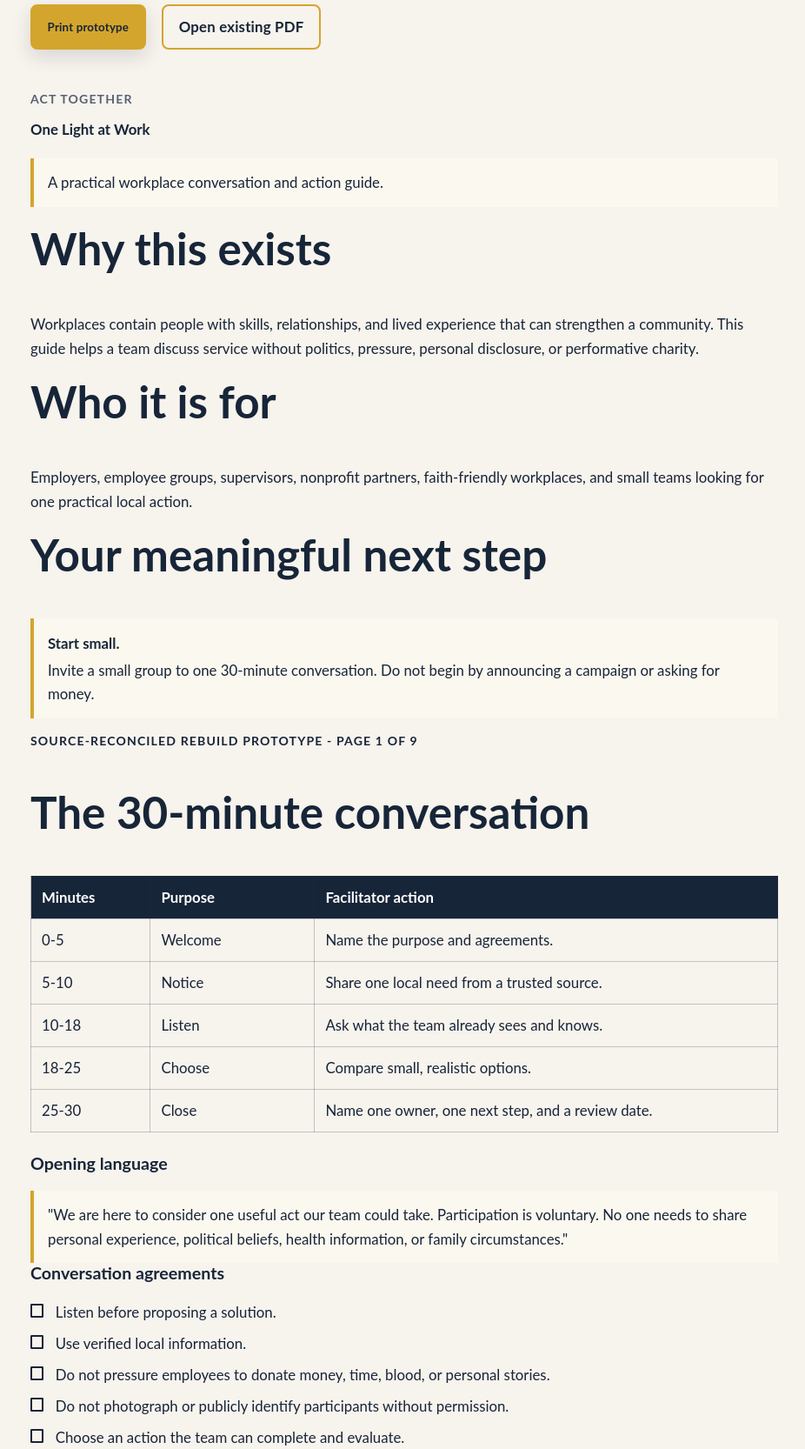
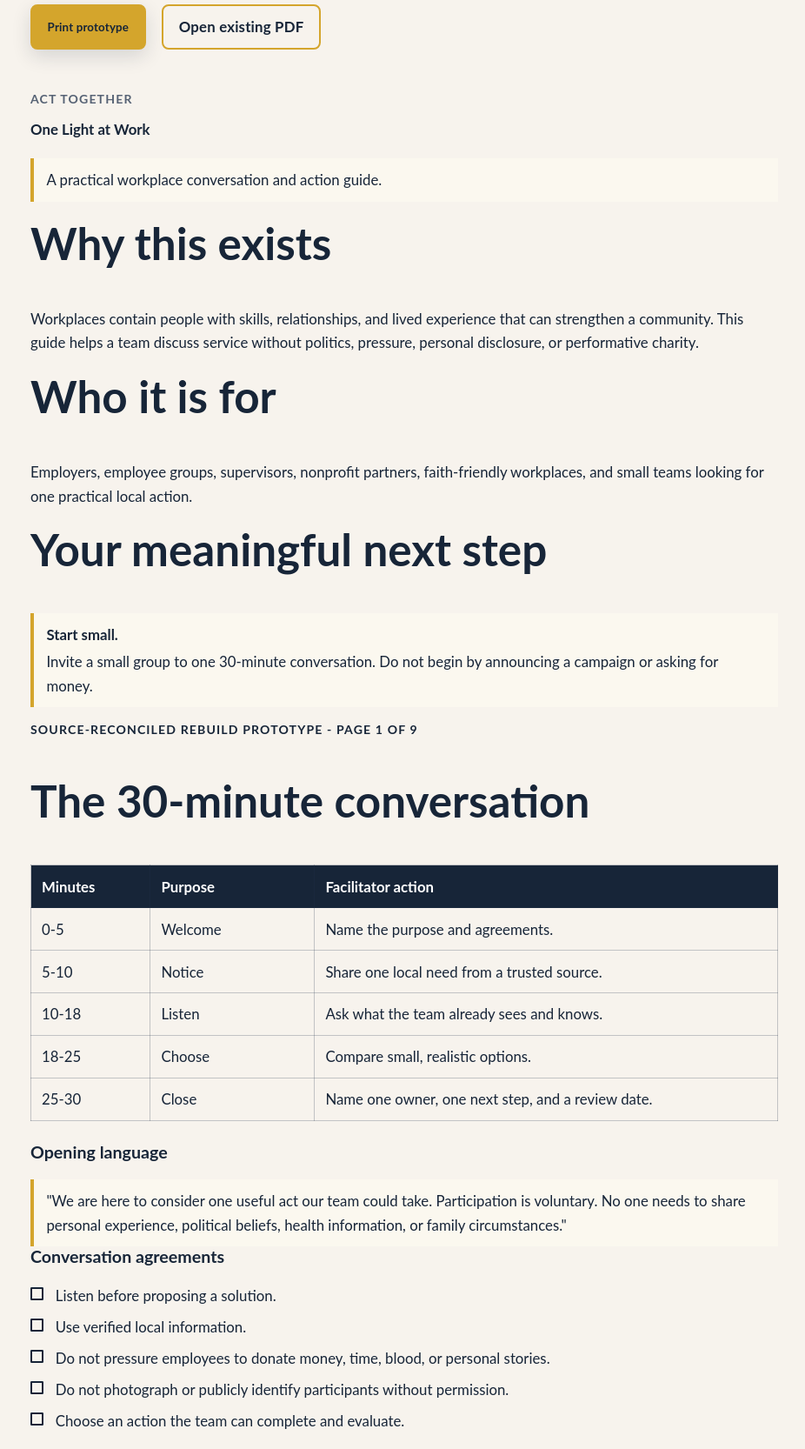
Before and after one commit to leaveonelighton/V1-Project, a PHP site: page /welcome-shelf/one-light-at-work.html in a window 1280 px wide. Shown: the part 293-1959 px from the top of the page at 87% size, without its empty margins (175-1101 px from the left). Run offline with PHP 8.4, Linux system fonts and the light colour scheme.

Commit message:
Tighten resource callout spacing

```diff
--- a/css/resource-system.css
+++ b/css/resource-system.css
@@ -45,7 +45,7 @@
 .resource-note,
 .resource-callout {
   border-left: 4px solid #d4a52c;
-  padding: .9rem 1rem;
+  padding: .7rem .9rem;
   background: #fbf8ef;
 }
 
```
